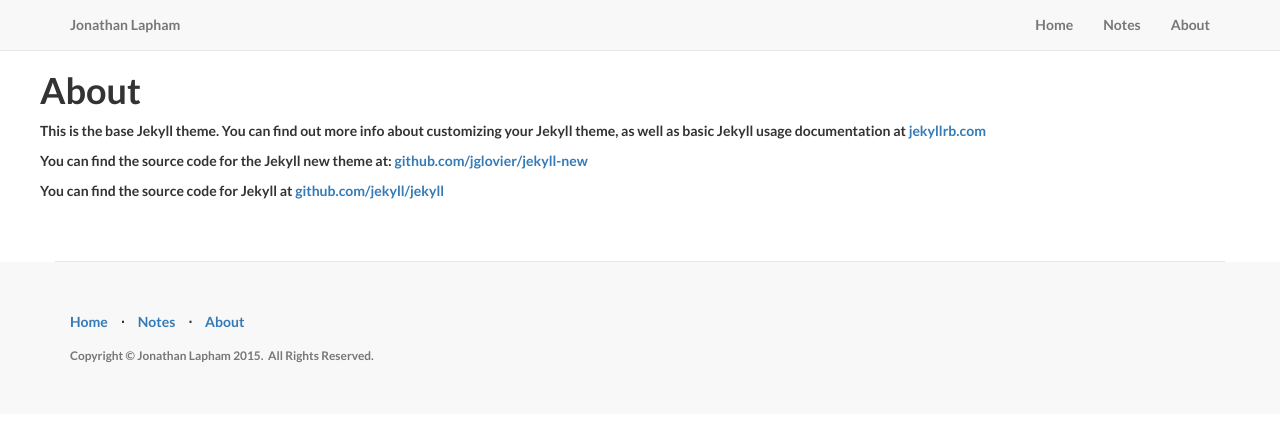
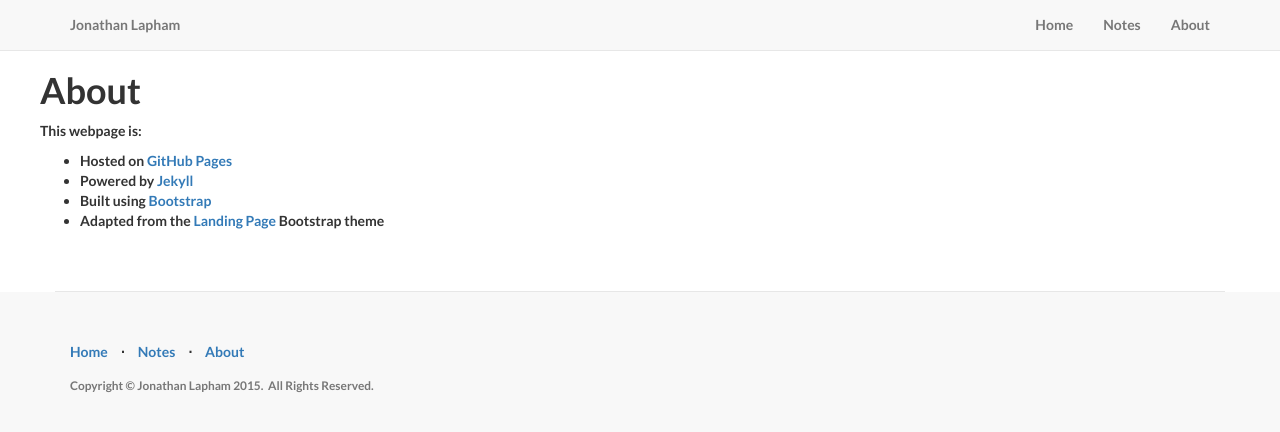
Before and after one commit to jonathanlapham/jonathanlapham.github.io, a Jekyll site: the page built from about.md, in a window 1280 px wide. Shown: the top 432 px of the page. Built offline with Jekyll 4.4.1, drawn with Linux system fonts in a browser that asks for light colours; nearby versions of some CDN libraries; library files that are not in the unit come from our copies.

Commit message:
Replace the default Jekyll about page.

```diff
--- a/about.md
+++ b/about.md
@@ -4,8 +4,9 @@ title: About
 permalink: /about/
 ---
 
-This is the base Jekyll theme. You can find out more info about customizing your Jekyll theme, as well as basic Jekyll usage documentation at [jekyllrb.com](http://jekyllrb.com/)
+This webpage is:
 
-You can find the source code for the Jekyll new theme at: [github.com/jglovier/jekyll-new](https://github.com/jglovier/jekyll-new)
-
-You can find the source code for Jekyll at [github.com/jekyll/jekyll](https://github.com/jekyll/jekyll)
+* Hosted on [GitHub Pages](https://pages.github.com/)
+* Powered by [Jekyll](http://jekyllrb.com/)
+* Built using [Bootstrap](http://getbootstrap.com/)
+* Adapted from the [Landing Page](http://startbootstrap.com/template-overviews/landing-page/) Bootstrap theme
```
